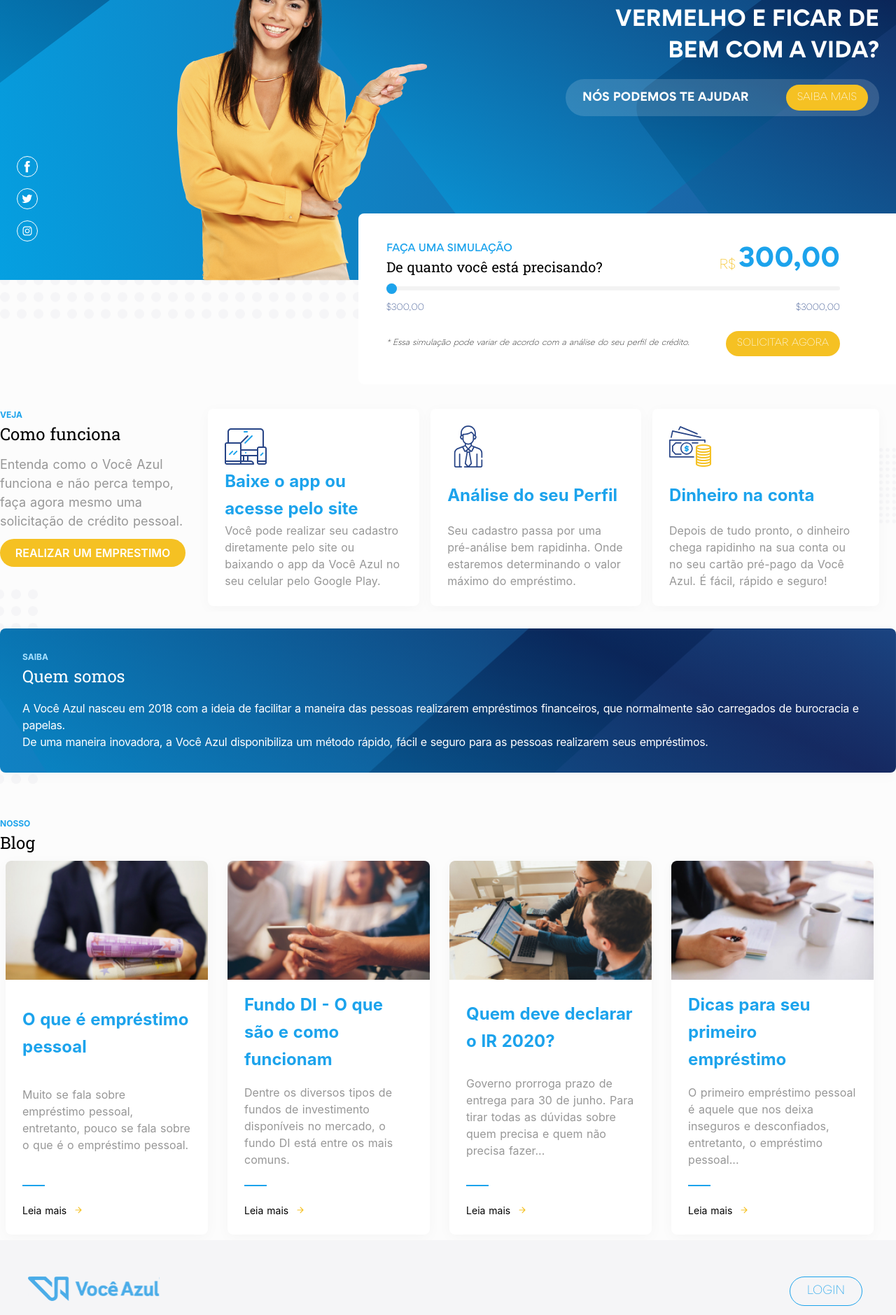
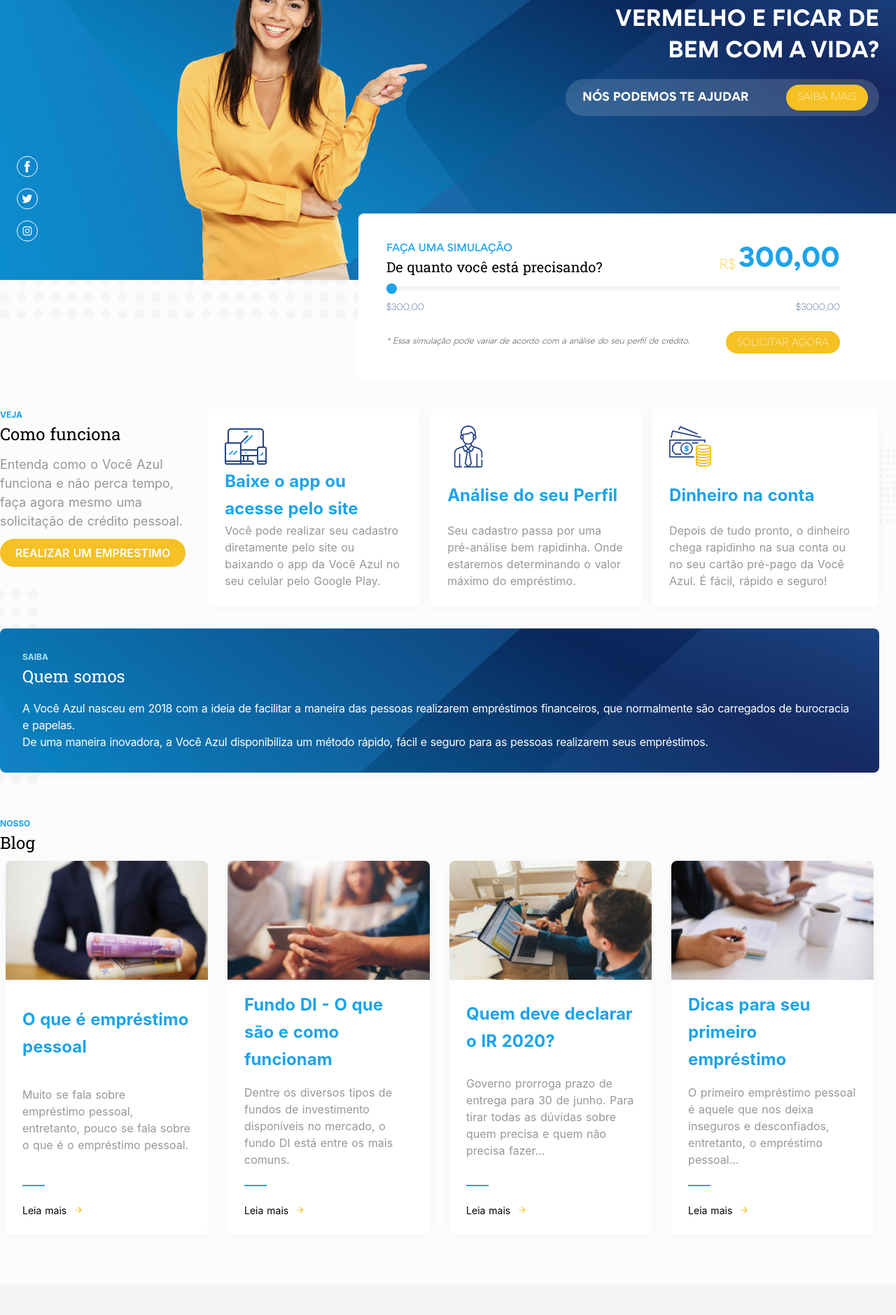
Before and after one commit to luizfeer/vocazul, a Nuxt app: page / in a window 1280 px wide. Shown: the part 220-2099 px from the top of the page at 70% size. Built offline with nearby package versions, Linux system fonts and the light colour scheme.

Commit message:
footer fix

```diff
--- a/components/Center.vue
+++ b/components/Center.vue
@@ -17,7 +17,8 @@
             <!-- bg-white bg-opacity-75 -->
             <div class="help uppercase text-white rounded-full py-2 px-2 sm:py-2 sm:px-4 flex justify-between items-center md:float-right my-4 md:my-2 ">
                 <div class="ml-2 text-xs sm:text-sm md:text-base font-bold">Nós podemos te ajudar </div>
-                <nuxt-link to="#" class="text-xs sm:text-sm rounded-full py-1 px-2 sm:py-2 sm:px-4  bg-yellow hover:opacity-75" >saiba mais</nuxt-link>
+                <nuxt-link to="#" class="rounded-full bg-yellow hover:opacity-75 flex" ><p class="items-center py-2 px-2 sm:py-2 sm:px-4 text-xs sm:text-sm ">saiba mais
+                    </p> </nuxt-link>
             </div>
         </div>
     </div>
--- a/components/Content.vue
+++ b/components/Content.vue
@@ -53,7 +53,7 @@
     <div class="bg absolute -ml-20 -mt-8">
         <img src="~assets/img/circle.svg" alt="">
     </div>
-    <ul class="about p-8 rounded-lg shadow-md bg-center bg-size-cover bg-cover mt-6 mr-6 sm:mr-0">
+    <ul class="about p-8 rounded-lg shadow-md bg-center bg-size-cover bg-cover mt-6 mr-6 sm:mr-6">
 
         <li class="uppercase font-bold text-xs " style="color:#A8E1FF">
             saiba
@@ -65,7 +65,7 @@
              A Você Azul nasceu em 2018 com a ideia de facilitar a maneira das pessoas realizarem empréstimos financeiros, que normalmente são carregados de burocracia e papelas.<br>
             De uma maneira inovadora, a Você Azul disponibiliza um método rápido, fácil e seguro para as pessoas realizarem seus empréstimos. </li>
     </ul>
-    <ul class="mt-16">
+    <ul class="my-16">
           <li class="text-blue-5 uppercase font-bold text-xs ">nosso</li>
             <li class="text-2xl title">Blog</li>
         <li class="flex justify-between overflow-x-auto md:overflow-x-unset items-stretch lg:pr-6 ">
--- a/components/Footer.vue
+++ b/components/Footer.vue
@@ -3,7 +3,7 @@
         <div class="container px-0 pr-2">
             <div class="flex justify-between py-3 items-start">
                     <div class="logo">
-                        <img id="image0" class="mb-4" width="188" height="35" src="~assets/img/logo-blue.svg">
+                        <img id="image0" class="my-2" width="188" height="35" src="~assets/img/logo-blue.svg">
                         <div class="text-sm my-5block sm:hidden ">
                             <p>
                             De segunda à sexta-feira, das 9 às 20 horas
@@ -12,7 +12,7 @@
                             Sábados, das 9 às 17 horas, exceto feriados.
                             </p>
                         </div>
-                         <div class="text-sm my-5 hidden sm:block">
+                         <div class="text-sm my-6 hidden sm:block">
 
                             De segunda à sexta-feira, das 9 às 20 horas / Sábados, das 9 às 17 horas, exceto feriados.
 
--- a/components/Header.vue
+++ b/components/Header.vue
@@ -1,6 +1,6 @@
 <template>
 <div>
-<header  class="mx-auto w-screen lg:w-2/2 bg-cover md:pb-0 px-6  bg-no-repeat pt-5 pb-6 bg-top bg-size-cover font-gordita">
+<header  class="mx-auto w-screen lg:w-2/2 bg-cover md:pb-0 px-6  bg-no-repeat pt-5 pb-6 bg-right-top bg-size-cover font-gordita">
       <div id="header" class="container p-0 flex flex-col md:justify-between ">
         <Navbar/>
         <Center/>
--- a/components/Simulation.vue
+++ b/components/Simulation.vue
@@ -4,8 +4,6 @@
         return {
             value:300,
             margin: '0'
-
-
         }
     },
     mounted() {
@@ -56,7 +54,7 @@
                 </div>
                 <div class="font-hairline mt-6 text-xs flex flex-col sm:flex-row justify-between items-center">
                     <div class="italic" style="font-size: 11px">* Essa simulação pode variar de acordo com a análise do seu perfil de crédito.</div>
-                    <nuxt-link to="#" class="rounded-full py-2 px-4 text-white uppercase text-lg whitespace-no-wrap bg-yellow mt-3 sm:mt-0 ml-auto hover:opacity-75">Solicitar agora</nuxt-link>
+                    <nuxt-link to="#" class="rounded-full  pt-2 py-1 px-4 text-white uppercase text-lg whitespace-no-wrap bg-yellow mt-3 sm:mt-0 ml-auto hover:opacity-75">Solicitar agora</nuxt-link>
                 </div>
 
             </div>
--- a/nuxt.config.js
+++ b/nuxt.config.js
@@ -2,7 +2,10 @@
   /*
   ** Headers of the page
   */
-
+ server: {
+  port: 8000, // default: 3000
+  host: '0.0.0.0' // default: localhost
+},
  mode: 'spa',
   head: {
     title: 'Você Azul',
```
Also changed, not shown: assets/css/base.css (line endings or trailing spaces).
